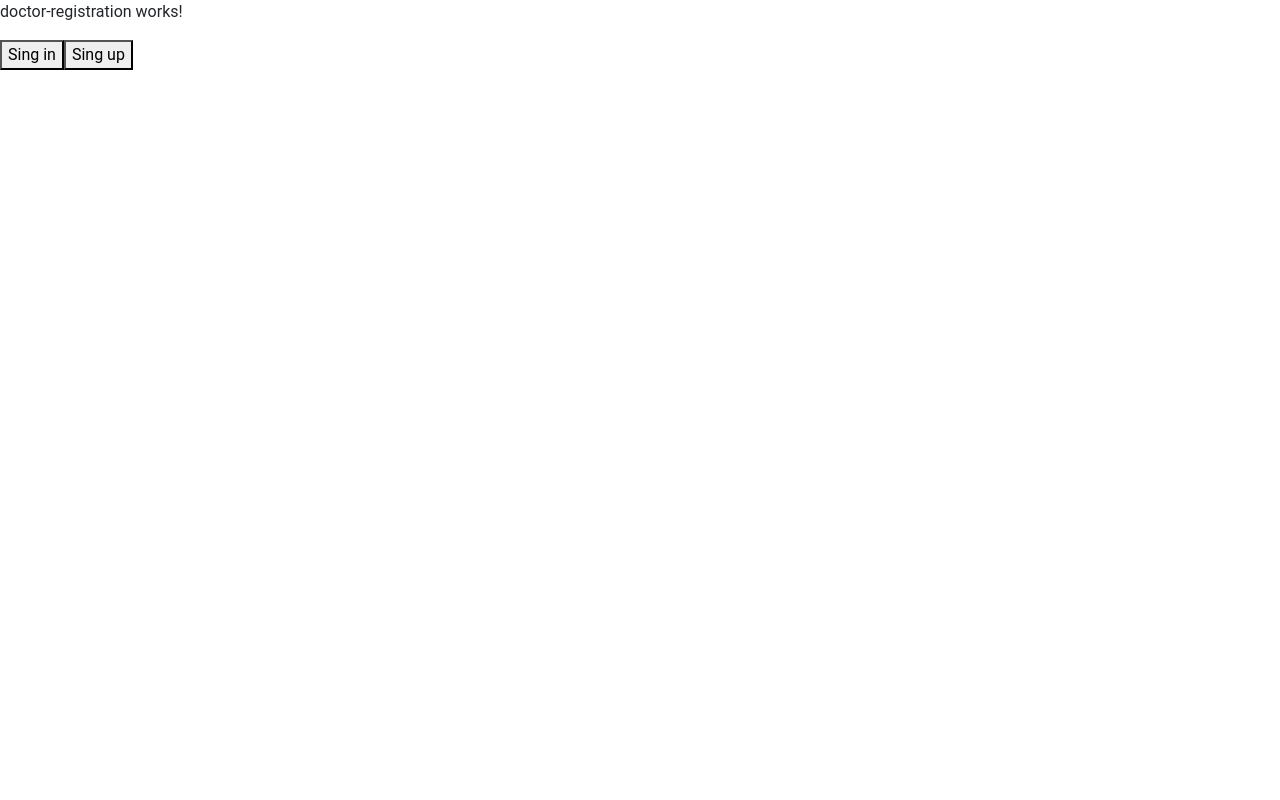
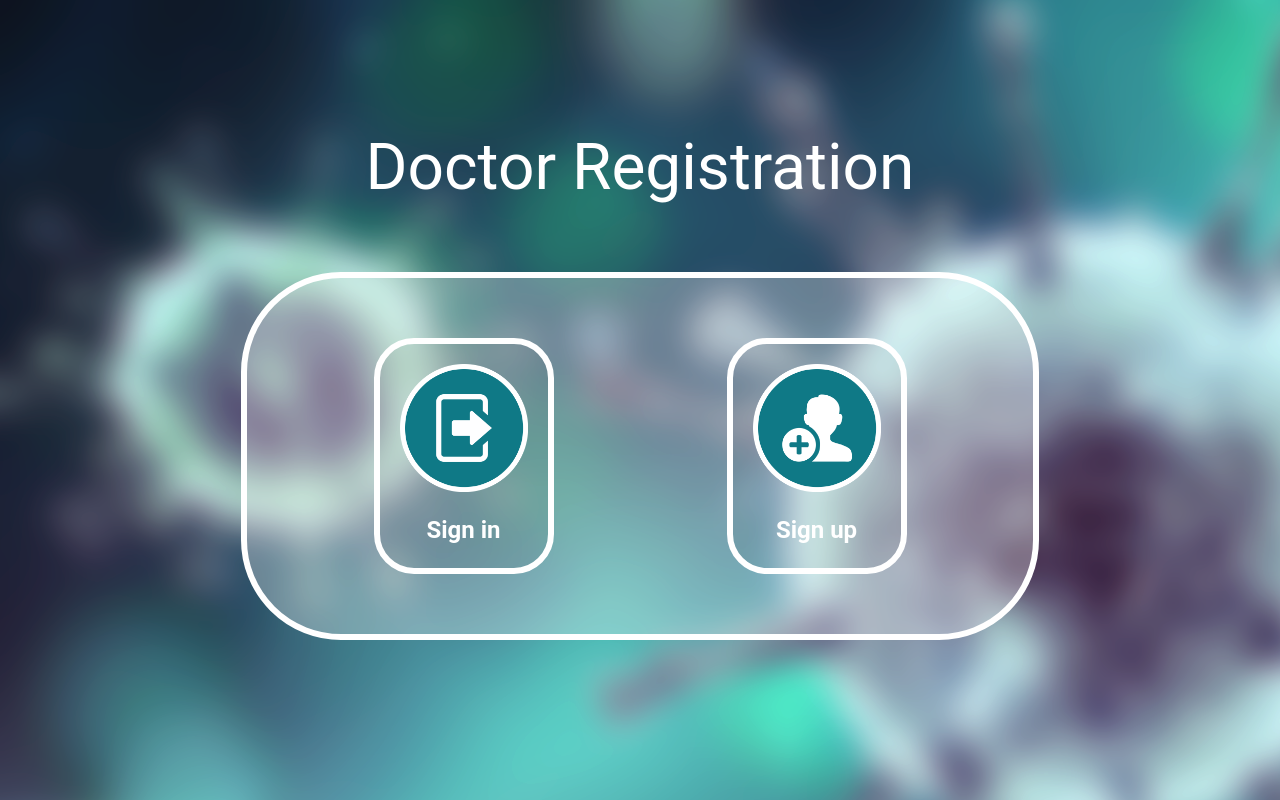
Before and after one commit to abyildirim/RealTimeChatForCovid19, an Angular app: page /doctor/registration in a window 1280 px wide. Built offline with nearby package versions, Linux system fonts and the light colour scheme.

Commit message:
sign-in/up page completed

```diff
--- a/src/app/doctor-registration/doctor-registration.component.css
+++ b/src/app/doctor-registration/doctor-registration.component.css
@@ -0,0 +1,47 @@
+.background-img{
+    z-index: -1;
+    position: fixed;
+    overflow: hidden;
+    height: inherit;
+  }
+
+.container-body{
+    text-align: center;
+    padding: 80px 20%;
+}
+.general-container{
+    text-align: center;
+    border: 6px solid white;
+    border-radius: 100px;
+    padding: 40px;
+    background-color: rgba(255,255,255,0.3);
+
+}
+
+.header{
+    font-size: 4em;
+    padding: 40px;
+    color: white;
+}
+
+.sign-button{
+    margin: 20px;
+    padding: 20px;
+    background-color: rgba(0,0,0,0.05);
+    border-radius: 40px;
+    border: 6px solid white;
+}
+
+.sign-button:hover{
+    background-color: rgba(0,0,0,0.6);
+}
+
+.image{
+    width: 8em;
+}
+
+.label{
+    margin-top: 20px;
+    font-weight: bold;
+    font-size: 1.5em;
+}
--- a/src/app/doctor-registration/doctor-registration.component.html
+++ b/src/app/doctor-registration/doctor-registration.component.html
@@ -1,5 +1,22 @@
-<p>doctor-registration works!</p>
-<div>
-  <button (click)="singIn()">Sing in</button>
-  <button (click)="singUp()">Sing up</button>
+<img class = "background-img" src="assets/img/home-bg.png">
+<div class="container-body">
+  <p class="header">Doctor Registration</p>
+  <div class="row justify-content-md-center general-container">
+      <div class="col-md-6 sign-div ">
+        <button class = "btn btn-primary sign-button" (click)="singIn()">
+          <img class = "image" src="assets/img/sign-in.png" alt="sign-up-img">
+          <div class="label">
+            Sign in
+          </div>
+        </button>
+      </div>
+      <div class="col-md-6 sign-div ">
+        <button class = "btn btn-primary sign-button" (click)="singUp()">
+          <img class = "image" src="assets/img/sign-up.png" alt="sign-in-img">
+          <div class="label">
+            Sign up
+          </div>
+        </button>
+      </div>
+  </div>
 </div>
--- a/src/app/doctor-selection/doctor-selection.component.css
+++ b/src/app/doctor-selection/doctor-selection.component.css
@@ -12,10 +12,6 @@
 }
 
 .doctor-div{
-}
-.doctor-button{
-    margin: 20px;
-    padding: 20px;
 }
 
 .doctor-img{
@@ -42,6 +38,8 @@
 
 
 .doctor-button{
+    margin: 20px;
+    padding: 20px;
     background-color: rgba(0,0,0,0.05);
     border-radius: 40px;
     border: 6px solid white;
```
Also changed, not shown: src/assets/img/sign-in.png (added), src/assets/img/sign-up.png (added).
